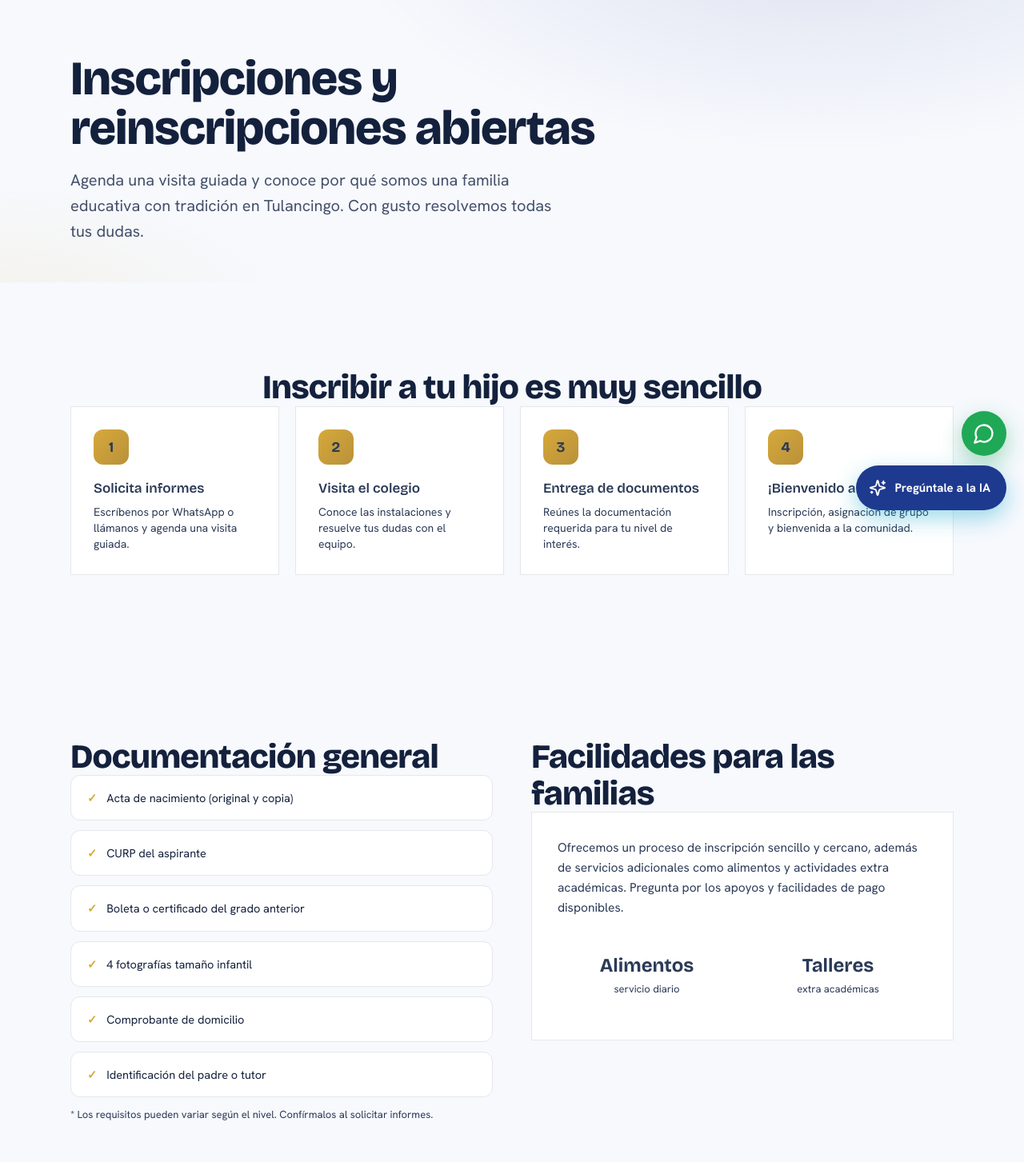
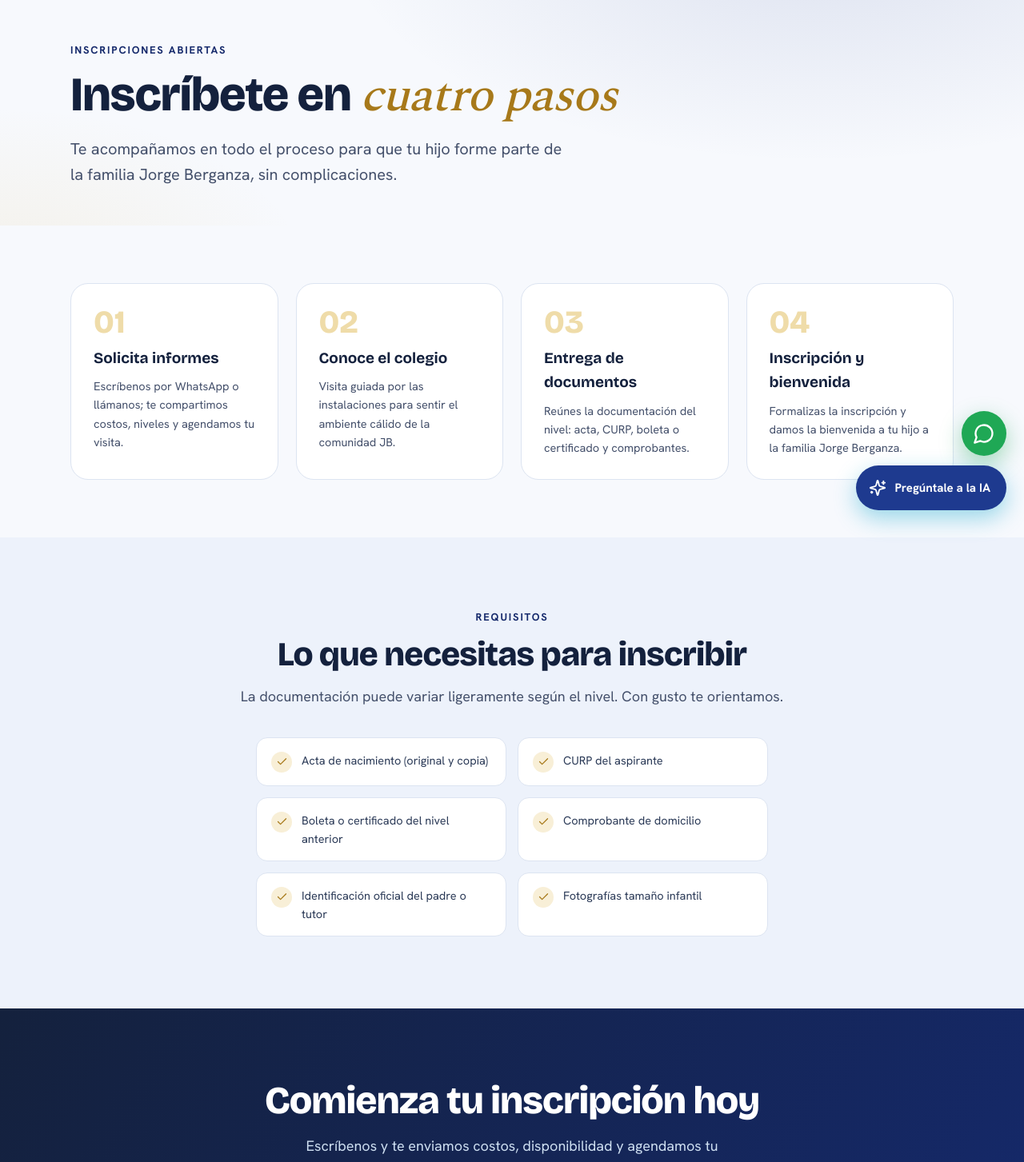
Before and after one commit to novumarketing/jb-web, a Next.js app: page /inscripciones in a window 1280 px wide. Shown: the part 140-1593 px from the top of the page at 80% size. Built offline with nearby package versions, Linux system fonts and the light colour scheme.

Commit message:
Add files via upload

```diff
--- a/app/inscripciones/page.tsx
+++ b/app/inscripciones/page.tsx
@@ -1,79 +1,59 @@
 import type { Metadata } from "next";
-import Link from "next/link";
-import { PageHero, SectionHead } from "@/components/ui";
-import { WA } from "@/components/site";
+import Icon from "@/components/Icon";
+import Reveal from "@/components/Reveal";
+import { PageHero, SectionHead, CtaBand } from "@/components/ui";
+import { PASOS } from "@/components/site";
 
 export const metadata: Metadata = {
   title: "Inscripciones",
-  description: "Inscripciones y reinscripciones abiertas en el Colegio Jorge Berganza, Tulancingo. Proceso, requisitos y visita guiada.",
+  description: "Inscripciones abiertas en el Colegio Jorge Berganza, Tulancingo. Proceso sencillo en cuatro pasos y requisitos por nivel.",
 };
 
-const pasos = [
-  { n: 1, t: "Solicita informes", d: "Escríbenos por WhatsApp o llámanos y agenda una visita guiada." },
-  { n: 2, t: "Visita el colegio", d: "Conoce las instalaciones y resuelve tus dudas con el equipo." },
-  { n: 3, t: "Entrega de documentos", d: "Reúnes la documentación requerida para tu nivel de interés." },
-  { n: 4, t: "¡Bienvenido a JB!", d: "Inscripción, asignación de grupo y bienvenida a la comunidad." },
+const REQUISITOS = [
+  "Acta de nacimiento (original y copia)",
+  "CURP del aspirante",
+  "Boleta o certificado del nivel anterior",
+  "Comprobante de domicilio",
+  "Identificación oficial del padre o tutor",
+  "Fotografías tamaño infantil",
 ];
-const requisitos = ["Acta de nacimiento (original y copia)", "CURP del aspirante", "Boleta o certificado del grado anterior", "4 fotografías tamaño infantil", "Comprobante de domicilio", "Identificación del padre o tutor"];
 
 export default function Inscripciones() {
   return (
     <main>
-      <PageHero kicker="Inscripciones" title={<>Inscripciones y reinscripciones <span className="grad-text">abiertas</span></>}
-        sub="Agenda una visita guiada y conoce por qué somos una familia educativa con tradición en Tulancingo. Con gusto resolvemos todas tus dudas." />
+      <PageHero
+        eyebrow="Inscripciones abiertas"
+        title={<>Inscríbete en <span className="serif-green">cuatro pasos</span></>}
+        sub="Te acompañamos en todo el proceso para que tu hijo forme parte de la familia Jorge Berganza, sin complicaciones."
+      />
 
-      <section className="py-20 md:py-24">
-        <div className="wrap">
-          <SectionHead center kicker="Proceso" title="Inscribir a tu hijo es muy sencillo" />
-          <div className="grid gap-5 sm:grid-cols-2 lg:grid-cols-4">
-            {pasos.map((p) => (
-              <div key={p.n} className="rounded-xl2 border border-line bg-white p-7">
-                <div className="mb-4 grid h-11 w-11 place-items-center rounded-xl bg-gradient-to-br from-gold to-[#b9913a] font-display text-lg font-bold text-royal-2">{p.n}</div>
-                <h4 className="font-display text-[17px] font-semibold text-royal">{p.t}</h4>
-                <p className="mt-1.5 text-sm text-muted">{p.d}</p>
-              </div>
+      <section className="wrap" style={{ paddingTop: "clamp(40px,6vw,72px)", paddingBottom: "clamp(40px,6vw,72px)" }}>
+        <div style={{ display: "grid", gridTemplateColumns: "repeat(auto-fit,minmax(230px,1fr))", gap: 22 }}>
+          {PASOS.map((s) => (
+            <Reveal key={s.n} style={{ background: "var(--surface)", border: "1px solid var(--bd)", borderRadius: 22, padding: 28 }}>
+              <div style={{ fontFamily: "var(--font-display)", fontWeight: 800, fontSize: 40, color: "var(--green-100)", lineHeight: 1 }}>{s.n}</div>
+              <h3 className="h3" style={{ fontSize: 19, marginTop: 10 }}>{s.title}</h3>
+              <p style={{ color: "var(--ink-600)", marginTop: 8, fontSize: 14.5 }}>{s.desc}</p>
+            </Reveal>
+          ))}
+        </div>
+      </section>
+
+      <section className="band-bg2">
+        <div className="wrap-narrow" style={{ paddingTop: "clamp(48px,7vw,90px)", paddingBottom: "clamp(48px,7vw,90px)" }}>
+          <SectionHead center eyebrow="Requisitos" title="Lo que necesitas para inscribir" sub="La documentación puede variar ligeramente según el nivel. Con gusto te orientamos." />
+          <div style={{ maxWidth: 640, margin: "36px auto 0", display: "grid", gridTemplateColumns: "1fr 1fr", gap: 14 }}>
+            {REQUISITOS.map((r) => (
+              <Reveal key={r} style={{ display: "flex", gap: 12, alignItems: "flex-start", background: "var(--surface)", border: "1px solid var(--bd)", borderRadius: 14, padding: "16px 18px" }}>
+                <span style={{ flex: "none", width: 26, height: 26, borderRadius: "50%", background: "var(--green-50)", color: "var(--green-d)", display: "flex", alignItems: "center", justifyContent: "center", marginTop: 1 }}><Icon name="Check" size={15} /></span>
+                <span style={{ color: "var(--ink-700)", fontSize: 14.5 }}>{r}</span>
+              </Reveal>
             ))}
           </div>
         </div>
       </section>
 
-      <section className="bg-bg-2 py-20 md:py-24">
-        <div className="wrap grid gap-12 md:grid-cols-2">
-          <div>
-            <SectionHead kicker="Requisitos" title="Documentación general" />
-            <ul className="grid gap-3">
-              {requisitos.map((r) => (
-                <li key={r} className="flex items-center gap-3 rounded-xl border border-line bg-white px-5 py-4 text-[14.5px] text-ink"><span className="font-bold text-gold">✓</span> {r}</li>
-              ))}
-            </ul>
-            <p className="mt-3 text-[13px] text-muted">* Los requisitos pueden variar según el nivel. Confírmalos al solicitar informes.</p>
-          </div>
-          <div>
-            <SectionHead kicker="Apoyos" title="Facilidades para las familias" />
-            <div className="rounded-xl2 border border-line bg-white p-8">
-              <p className="text-[15.5px] text-muted">Ofrecemos un proceso de inscripción sencillo y cercano, además de servicios adicionales como alimentos y actividades extra académicas. Pregunta por los apoyos y facilidades de pago disponibles.</p>
-              <div className="mt-6 grid gap-4 sm:grid-cols-2">
-                <div className="rounded-xl bg-bg-2 p-5 text-center"><div className="font-display text-2xl font-bold text-royal">Alimentos</div><div className="mt-1 text-[13px] text-muted">servicio diario</div></div>
-                <div className="rounded-xl bg-bg-2 p-5 text-center"><div className="font-display text-2xl font-bold text-royal">Talleres</div><div className="mt-1 text-[13px] text-muted">extra académicas</div></div>
-              </div>
-            </div>
-          </div>
-        </div>
-      </section>
-
-      <section className="py-20">
-        <div className="wrap">
-          <div className="relative overflow-hidden rounded-[28px] bg-gradient-to-br from-royal to-royal-2 px-8 py-16 text-center">
-            <div className="pointer-events-none absolute -right-16 -top-28 h-80 w-80 rounded-full bg-gold/25 blur-3xl" />
-            <h2 className="relative font-display text-[clamp(27px,3.8vw,38px)] font-bold text-white">Empieza el proceso hoy</h2>
-            <p className="relative mx-auto mt-3.5 max-w-xl text-[17px] text-[#cdd9ef]">Solicita informes y agenda tu visita guiada. Con gusto te acompañamos.</p>
-            <div className="relative mt-7 flex flex-wrap justify-center gap-3.5">
-              <a href={WA} target="_blank" rel="noopener noreferrer" className="btn btn-gold">Solicitar informes</a>
-              <Link href="/contacto" className="btn btn-ghost">Ir a contacto</Link>
-            </div>
-          </div>
-        </div>
-      </section>
+      <CtaBand title="Comienza tu inscripción hoy" sub="Escríbenos y te enviamos costos, disponibilidad y agendamos tu visita el mismo día." variant="ink" primary="informes" />
     </main>
   );
 }
```
